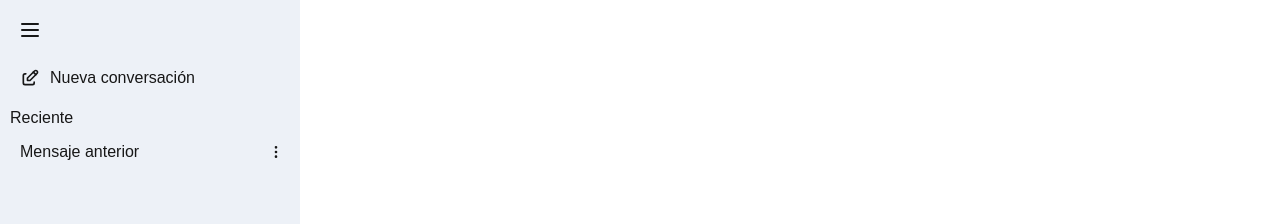
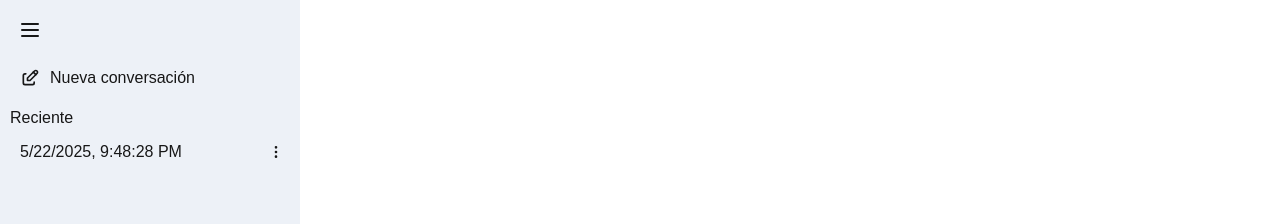
Before and after one commit to jlquiroz7/zora-app, a Next.js app: page / in a window 1280 px wide. Both pictures are taken after a click on the button 30 px from the left and 30 px from the top of the page. Shown: the top 224 px of the page. Built offline with nearby package versions, Linux system fonts and the light colour scheme.

Commit message:
Agregar chat al historial

```diff
--- a/src/app/components/chat.js
+++ b/src/app/components/chat.js
@@ -32,14 +32,55 @@ async function sendMessage(messages) {
 }
 
 export default function Chat() {
-    const [messages, setMessages] = useState([]);
+  const [chatHistory, setChatHistory] = useState([
+    {
+      id: uuidv4(),
+      timestamp: new Date(),
+      messages: [
+        {
+          id: uuidv4(),
+          role: "user",
+          content: "Hola",
+        },
+        {
+          id: uuidv4(),
+          role: "model",
+          content: "Hola, ¿en qué puedo ayudarte?",
+        },
+      ],
+    }
+  ]);
+  const [currentChat, setCurrentChat] = useState({
+    id: uuidv4(),
+    timestamp: new Date(),
+    messages: [],
+  });
   const [sideEffect, setSideEffect] = useState(IDLE);
+
+  function addChatToHistory() {
+    if (!chatHistory.some((chat) => chat.id === currentChat.id)) {
+      const updatedChatHistory = chatHistory.map((chat) => {
+        if (chat.id === currentChat.id) {
+          return {
+            ...chat,
+            messages: [...chat.messages, modelMessage],
+          };
+        }
+        return chat;
+      });
+      setChatHistory(updatedChatHistory);
+    }
+  }
 
   useEffect(() => {
     async function handleSideEffect() {
       if (sideEffect === SEND_MESSAGE) {
-          const modelMessage = await sendMessage(messages);
-          setMessages([...messages, modelMessage]);
+        const modelMessage = await sendMessage(currentChat.messages);
+        setCurrentChat({
+          ...currentChat,
+          messages: [...currentChat.messages, modelMessage],
+        });
+        addChatToHistory();
       }
     }
     handleSideEffect();
@@ -50,11 +91,25 @@ export default function Chat() {
 
   return (
     <div className="flex flex-row">
-        <LeftPanel />
+      <LeftPanel
+        chatHistory={chatHistory}
+        currentChat={currentChat}
+        onNewChatClick={() => {
+          setCurrentChat({
+            id: uuidv4(),
+            timestamp: new Date(),
+            messages: [],
+          });
+        }}
+      />
       <div className="flex-1 flex flex-col items-center h-dvh">
-          <MessageList className="flex-1 max-w-[2048px] w-9/10 md:w-8/10 lg:w-6/10" messages={messages} />
+        <MessageList className="flex-1 max-w-[2048px] w-9/10 md:w-8/10 lg:w-6/10" messages={currentChat.messages} />
         <TextBox className="max-w-[2048px] w-9/10 md:w-8/10 lg:w-6/10" onSend={(message) => {
-            setMessages([...messages, message]);
+          setCurrentChat({
+            ...currentChat,
+            messages: [...currentChat.messages, message],
+          });
+          addChatToHistory();
           setSideEffect(SEND_MESSAGE);
         }} />
       </div>
--- a/src/app/components/chathistory.js
+++ b/src/app/components/chathistory.js
@@ -1,20 +1,23 @@
 import { TbDotsVertical } from "react-icons/tb";
 
-export default function ChatHistory({showMenu}) {
+export default function ChatHistory({showMenu, chatHistory}) {
     return (
         <div className="flex flex-col">
             <p>Reciente</p>
+            {chatHistory.map((chat) => (
                 <p
+                    key={chat.id}
                     className="flex items-center justify-between rounded-full hover:bg-gray-200 transition-colors cursor-pointer"
                     style={{
                         padding: "10px",
                         width: showMenu ? "284px" : "",
                     }}>
-                Mensaje anterior
+                    {chat.timestamp.toLocaleString()}
                     <button className="flex items-center justify-center cursor-pointer">
                         <TbDotsVertical />
                     </button>
                 </p>
+            ))}
         </div>
     );
 }
--- a/src/app/components/leftpanel.js
+++ b/src/app/components/leftpanel.js
@@ -3,7 +3,7 @@ import { TbEdit } from "react-icons/tb";
 import { useState } from "react";
 import ChatHistory from "./chathistory";
 
-export default function LeftPanel() {
+export default function LeftPanel({chatHistory, currentChat, onNewChatClick}) {
     const [showMenu, setShowMenu] = useState(false);
     return (
         <div className="flex flex-col items-start h-dvh bg-[#edf1f7] transition-width duration-200 gap-2" style={{
@@ -16,17 +16,20 @@ export default function LeftPanel() {
                 }} />
             </button>
             <button
-                className="flex flex-row items-center justify-start rounded-full hover:bg-gray-200 transition-colors cursor-pointer duration-200"
+                className="flex flex-row items-center justify-start rounded-full transition-colors cursor-pointer duration-200"
                 style={{
                     width: showMenu ? "280px" : "",
-                }}>
+                }}
+                disabled={currentChat.messages.length === 0}
+                onClick={onNewChatClick}
+                >
                 <TbEdit className="w-10 h-10" style={{
                     padding: "10px",
                 }} />
                 {showMenu && <p>Nueva conversación</p>}
             </button>
             {showMenu && (
-                <ChatHistory showMenu={showMenu} />
+                <ChatHistory showMenu={showMenu} chatHistory={chatHistory} />
             )}
         </div>
     );
```
Lines whose indentation alone changed are shown as unchanged.
